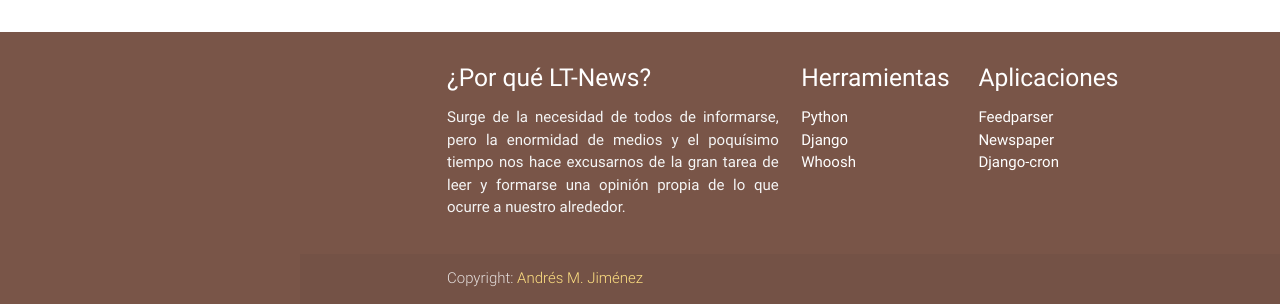
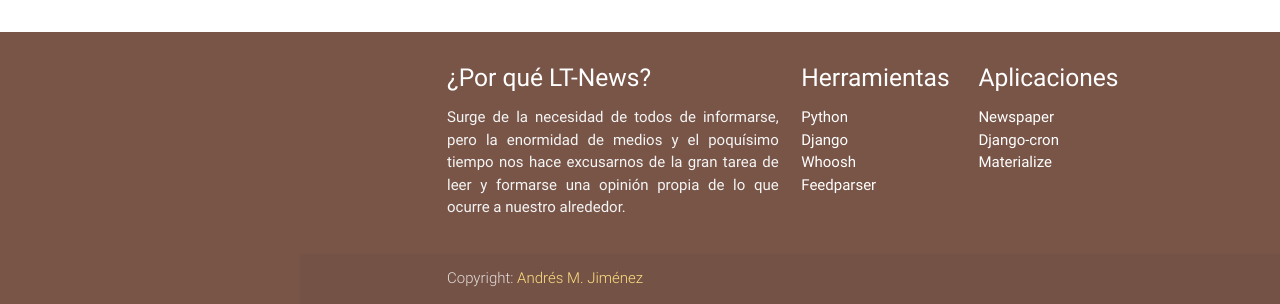
Before and after one commit to andjimrio/LTN, a Django app: page / in a window 1280 px wide. Shown: the part 2274-2578 px from the top of the page. Run offline with Django 3.2, Linux system fonts and the light colour scheme; the visitor is signed in with stand-in values (Sample User, id 1); some libraries are stand-ins or nearby versions.

Commit message:
Arreglos menores de diseño

```diff
--- a/templates/base.html
+++ b/templates/base.html
@@ -77,14 +77,15 @@
                         <li><a class="white-text" href="https://www.python.org/">Python</a></li>
                         <li><a class="white-text" href="https://www.djangoproject.com/">Django</a></li>
                         <li><a class="white-text" href="http://whoosh.readthedocs.io/en/latest/">Whoosh</a></li>
+                        <li><a class="white-text" href="https://pythonhosted.org/feedparser/">Feedparser</a></li>
                     </ul>
                 </div>
                 <div class="col l3 s12">
                     <h5 class="white-text">Aplicaciones</h5>
                     <ul>
-                        <li><a class="white-text" href="https://pythonhosted.org/feedparser/">Feedparser</a></li>
                         <li><a class="white-text" href="http://newspaper.readthedocs.io/en/latest/">Newspaper</a></li>
                         <li><a class="white-text" href="http://django-cron.readthedocs.io/en/latest/index.html">Django-cron</a></li>
+                        <li><a class="white-text" href="http://materializecss.com/">Materialize</a></li>
                     </ul>
                 </div>
             </div>
--- a/templates/index.html
+++ b/templates/index.html
@@ -19,7 +19,7 @@
                         <a class="btn-large btn-flat waves-effect waves-light {{ color_secondary }}-text text-darken-2"
                             href="{% url 'register' %}">Registrarse</a>
                         <a class="btn-large btn-flat waves-effect waves-light {{ color_secondary }}-text text-lighten-2"
-                            href="{% url 'login' %}">Login</a>
+                            href="{% url 'login' %}">Acceder</a>
                     {% endif %}
                 </div>
             </div>
```
